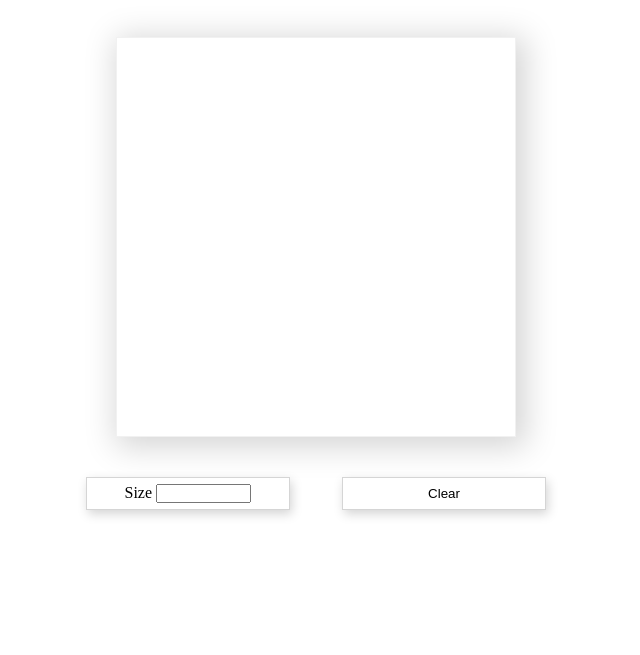
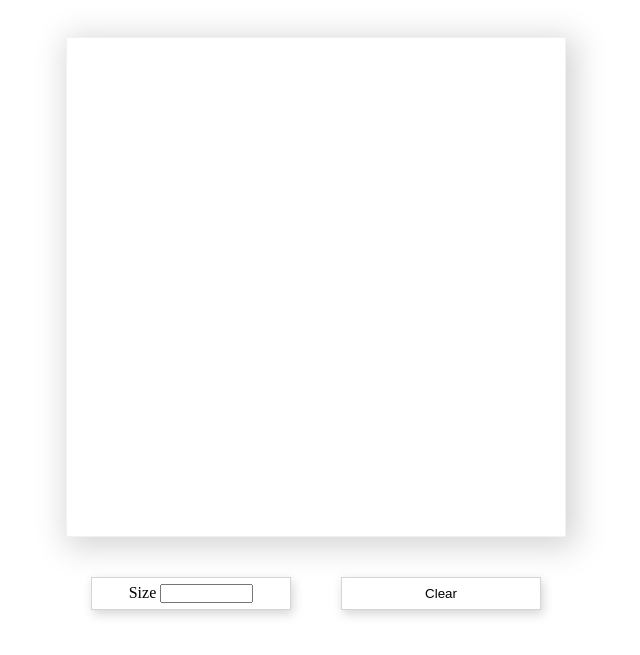
Before and after one commit to Bnjackson/Etch-A-Sketch-App, a plain HTML site: page index.html in a window 1280 px wide. Shown: the part 99-754 px from the top of the page, without its empty margins (324-964 px from the left). Drawn offline with Linux system fonts and the light colour scheme.

Commit message:
Update style.css

```diff
--- a/CSS/style.css
+++ b/CSS/style.css
@@ -22,17 +22,23 @@ h1 {
 
 .box-container {
     border: solid 1px #f1f1f1;
-    width: 400px;
-    height: 400px;
+    width: 500px;
+    height: 500px;
     text-align: center;
     margin: 0 auto;
     margin-bottom: 40px;
     box-shadow: 5px 5px 30px 5px #d5d5d5;
     display: grid;
+    grid-template-columns: repeat(var(--grid-rows), auto);
+    grid-template-rows: repeat(var(--grid-columns), auto);
+    /*var() function can be used to insert the value of a custom property.
+    -- represent custom properties that can contain a value that can be used in other declarations using the var() function. We set the propety value in JavaScript.
+    */
 }
-
+}
 .square {
     box-shadow: 2px 4px 10px #d5d5d5;
+    border: 1px solid #f1f1f1;
 }
 
 /*OPTIONS*/
@@ -40,7 +46,7 @@ h1 {
 .options-container {
     text-align: center;
     margin: 0 auto;
-    width: 40%;
+    width: 500px;
     display: flex;
     justify-content: space-around;
     flex-wrap: wrap;
```
